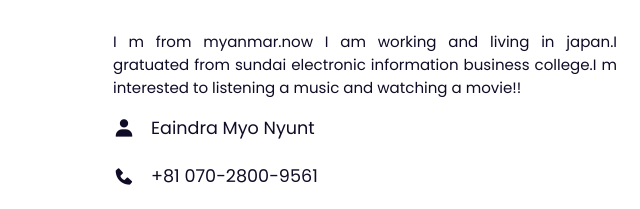
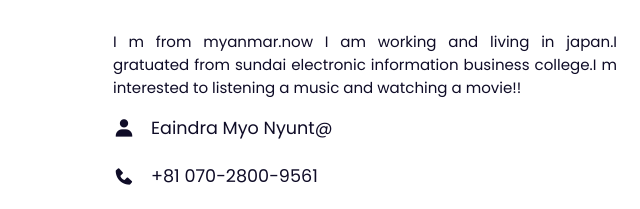
Before and after one commit to boke992/modefied-project, a plain HTML site: page index.html in a window 1280 px wide. Shown: the part 918-1127 px from the top of the page, 535-1175 px from the left. Drawn offline with nearby package versions, Linux system fonts and the light colour scheme.

Commit message:
second commit

```diff
--- a/index.html
+++ b/index.html
@@ -67,7 +67,7 @@
                     <!-- Box 1 -->
                     <div class="info-box">
                         <i class='bx bxs-user' ></i>
-                        <span>Eaindra Myo Nyunt</span>
+                        <span>Eaindra Myo Nyunt@</span>
                     </div>
                     <!-- Box 2 -->
                     <div class="info-box">
```
